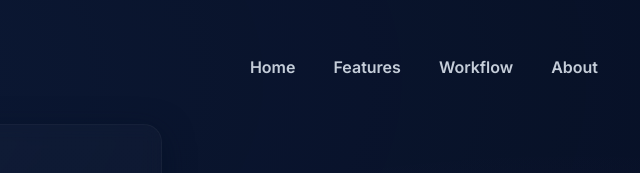
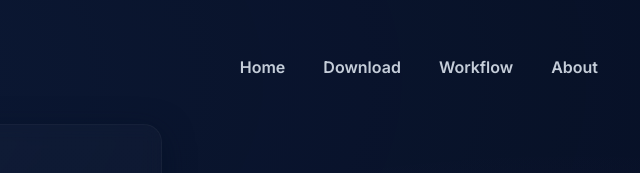
Before and after one commit to bitsByRishika/first-repo, a plain HTML site: page index.html in a window 1280 px wide. Shown: the top 173 px of the page, 580-1220 px from the left. Drawn offline with Linux system fonts and the light colour scheme.

Commit message:
download

```diff
--- a/index.html
+++ b/index.html
@@ -19,7 +19,7 @@
       </div>
       <nav>
         <a class="nav-link" href="#">Home</a>
-        <a class="nav-link" href="#features">Features</a>
+        <a class="nav-link" href="#features">Download</a>
         <a class="nav-link" href="#workflow">Workflow</a>
         <a class="nav-link" href="#">About</a>
       </nav>
```
